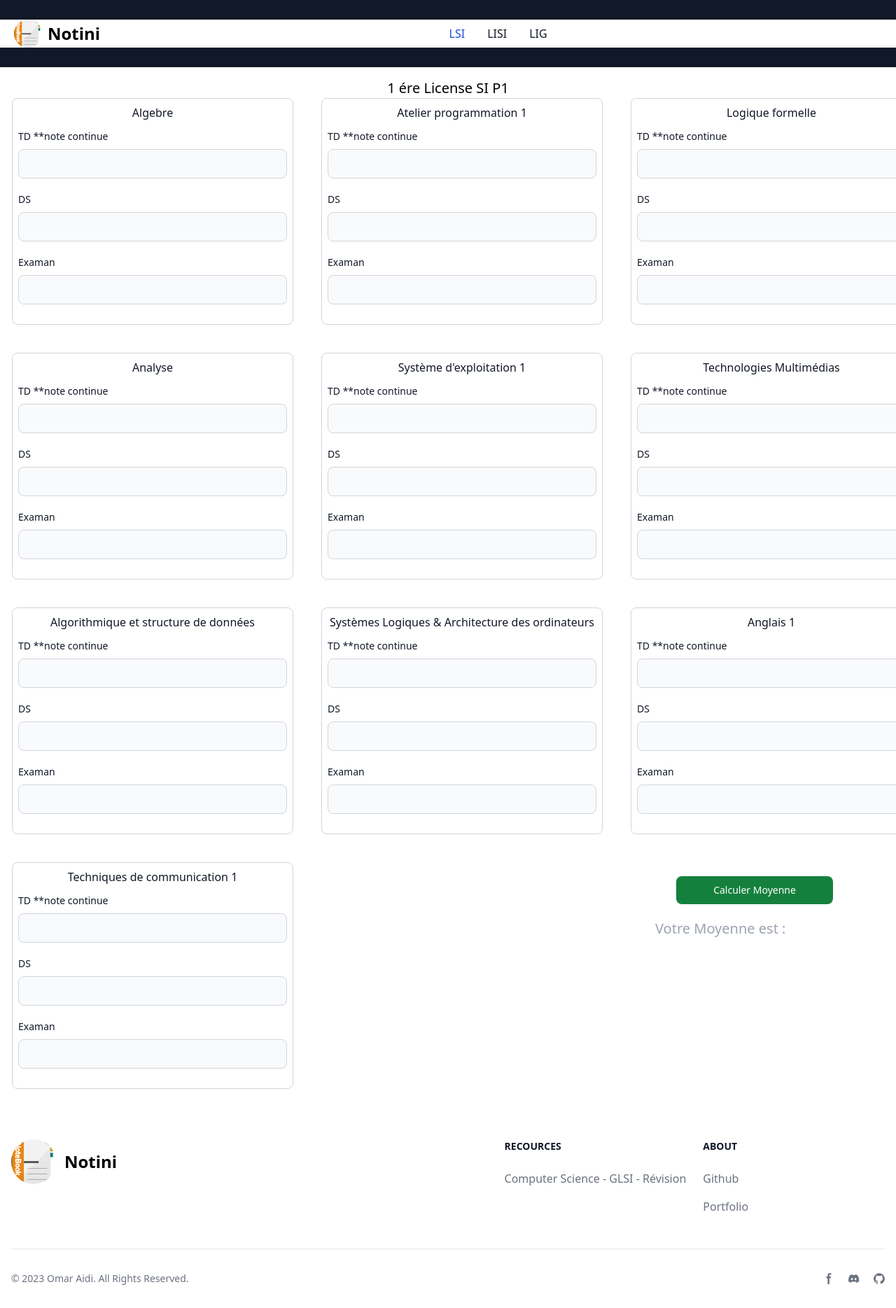
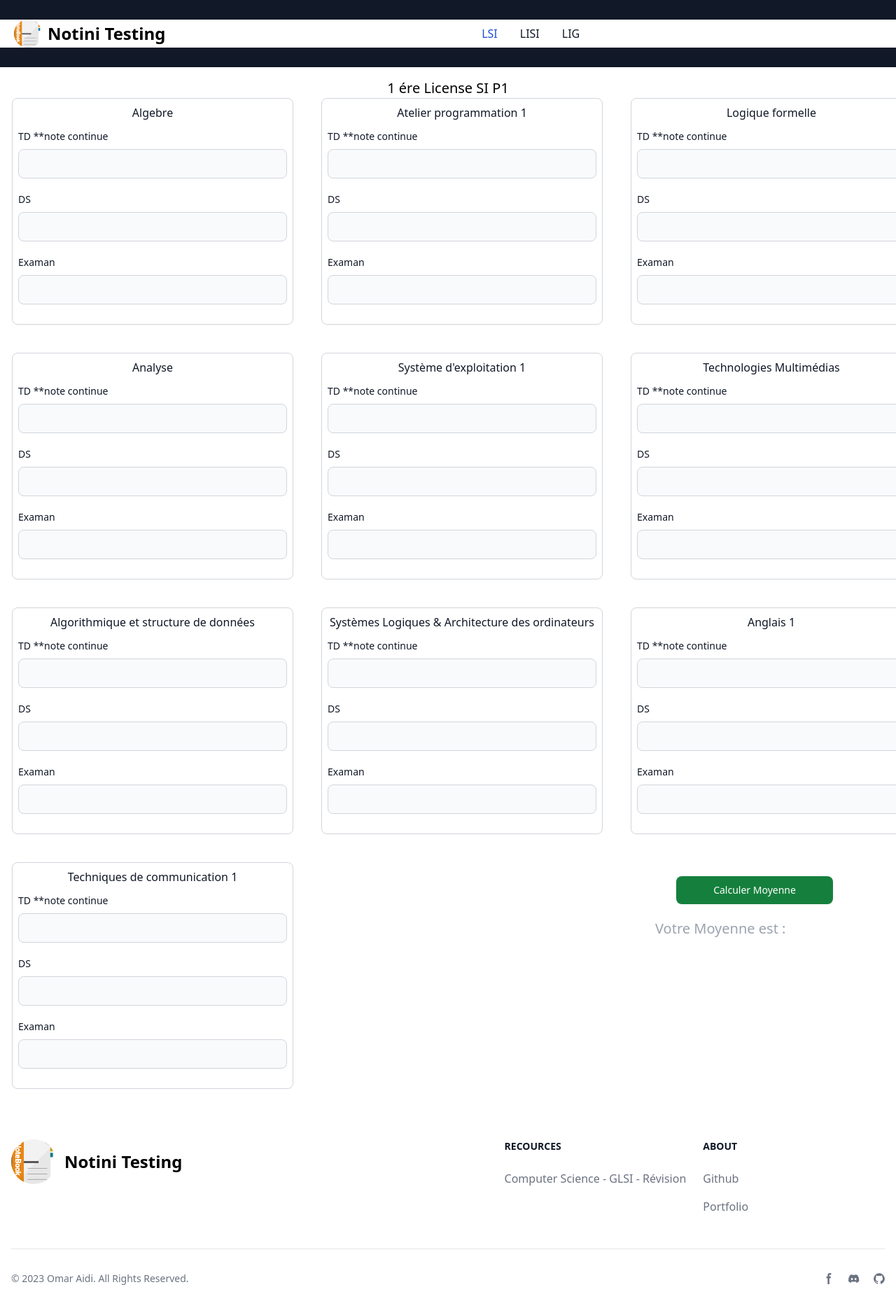
Before and after one commit to Aiomar/notini-app, a React (Vite) app: page / in a window 1280 px wide. Shown: the top 1869 px of the page at 70% size. Built offline with nearby package versions, Linux system fonts and the light colour scheme.

Commit message:
notini project testin phase

```diff
--- a/src/component/Footer.tsx
+++ b/src/component/Footer.tsx
@@ -11,7 +11,7 @@ export default function Footer() {
                 alt="Notini Logo"
               />
               <span className="self-center text-2xl font-semibold whitespace-nowrap dark:text-white">
-                Notini{" "}
+                Notini Testing {" "}
               </span>
             </a>
           </div>
--- a/src/component/Header.tsx
+++ b/src/component/Header.tsx
@@ -6,7 +6,7 @@ export default function Header() {
           <a href="" className="flex items-center">
             <img src="/logo.svg" className="h-10 rounded-full" alt="" />
             <span className="ml-2 self-center text-2xl font-semibold whitespace-nowrap dark:text-white">
-              Notini{" "}
+              Notini Testing{" "}
             </span>
           </a>
         </div>
```
